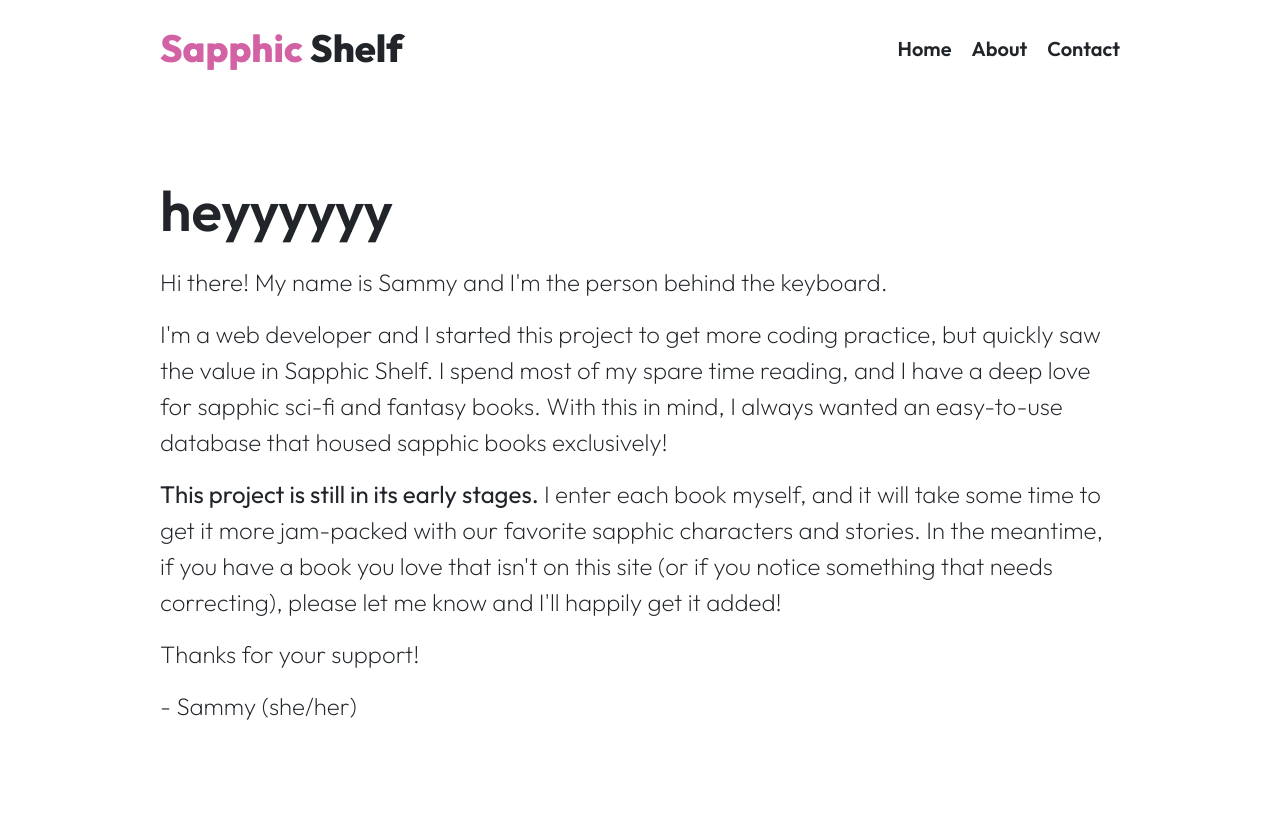
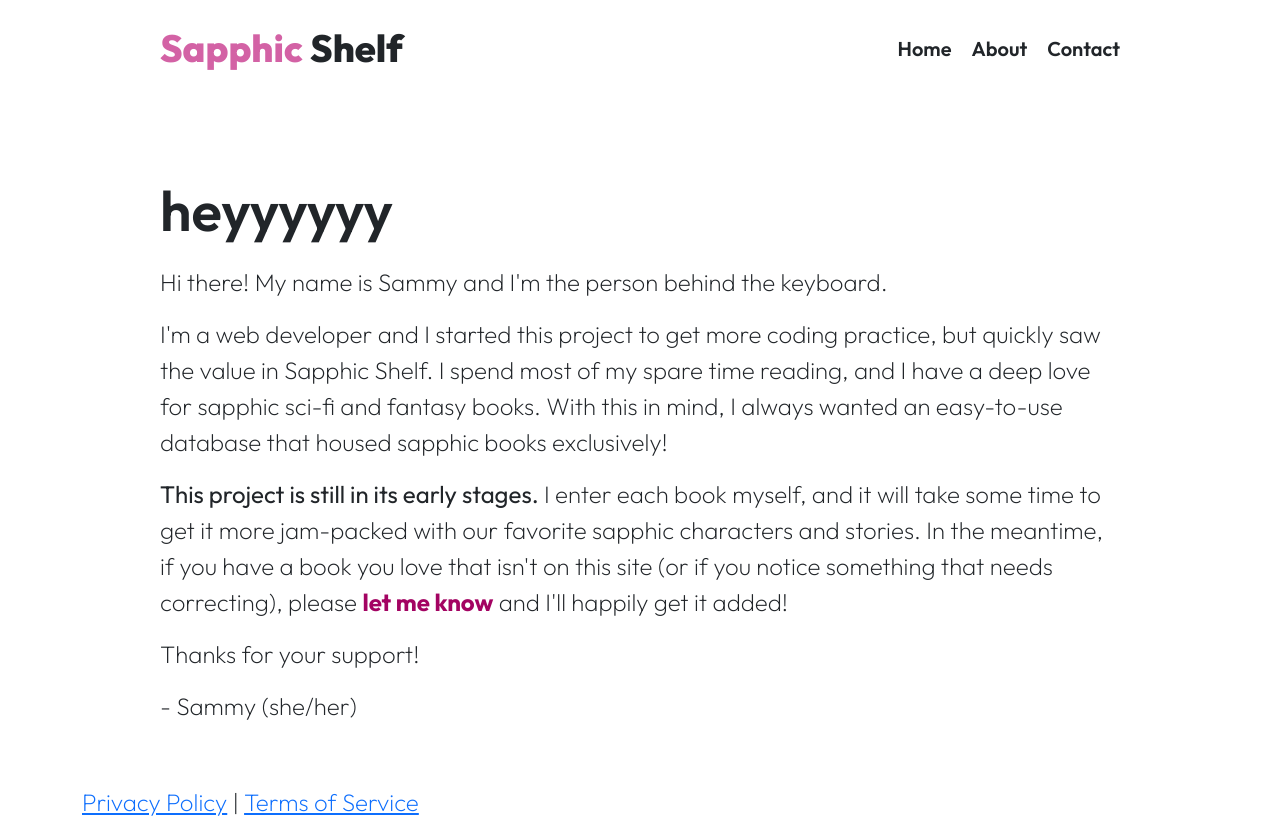
Before and after one commit to sammyweller/sapphic-shelf, a React (Create React App) app: page /about-us in a window 1280 px wide. Before the commit the page ends 800 px from the top, so only its background shows below. Built offline with nearby package versions, Linux system fonts and the light colour scheme.

Commit message:
added footer component

```diff
--- a/src/App.js
+++ b/src/App.js
@@ -11,7 +11,7 @@ import "./index.css";
 function BookApp() {
   return (
     <Router>
-      <Container>
+      <Container className="main-container">
         <nav>
           {/* <div className="home-message">
             <p>
@@ -34,6 +34,13 @@ function BookApp() {
           <Route path="/about-us" element={<AboutUs />} />
           <Route path="/contact-form" element={<ContactForm />} />
         </Routes>
+
+
+        <footer className="footer">
+          <p>
+            <a href="/privacy-policy">Privacy Policy</a> | <a href="/terms-of-service">Terms of Service</a>
+          </p>
+        </footer>
       </Container>
     </Router>
   );
--- a/src/components/about-us/about-us.css
+++ b/src/components/about-us/about-us.css
@@ -9,3 +9,13 @@
 .about-us-section h1 {
     margin-bottom: 20px;
 }
+
+.about-us-section  a {
+    text-decoration: none;
+    color: var(--dark-pink);
+    font-weight: bold;
+}
+
+.about-us-section  a:hover {
+    color: var(--light-pink);
+}
--- a/src/components/about-us/about-us.jsx
+++ b/src/components/about-us/about-us.jsx
@@ -1,4 +1,5 @@
 import React from 'react';
+import { Link } from 'react-router-dom';
 import './about-us.css';
 
 function AboutUs() {
@@ -14,7 +15,7 @@ function AboutUs() {
                  I'm a web developer and I started this project to get more coding practice, but quickly saw the value in Sapphic Shelf. I spend most of my spare time reading, and I have a deep love for sapphic sci-fi and fantasy books. With this in mind, I always wanted an easy-to-use database that housed sapphic books exclusively!
             </p>
             <p>
-                <strong>This project is still in its early stages.</strong> I enter each book myself, and it will take some time to get it more jam-packed with our favorite sapphic characters and stories. In the meantime, if you have a book you love that isn't on this site (or if you notice something that needs correcting), please let me know and I'll happily get it added!
+                <strong>This project is still in its early stages.</strong> I enter each book myself, and it will take some time to get it more jam-packed with our favorite sapphic characters and stories. In the meantime, if you have a book you love that isn't on this site (or if you notice something that needs correcting), please <Link to="/contact-form">let me know</Link> and I'll happily get it added!
             </p>
             <p>
                 Thanks for your support!
--- a/src/components/contact-form/contact-form.jsx
+++ b/src/components/contact-form/contact-form.jsx
@@ -1,9 +1,13 @@
-import React from 'react';
+import React, { useEffect }  from 'react';
 import { useForm, ValidationError } from '@formspree/react';
 import './contact-form.css';
 
 function ContactForm() {
   const [state, handleSubmit] = useForm("mjkbayjn");
+
+  useEffect(() => {
+    window.scrollTo(0, 0);
+  }, []);
 
   return (
     <div className="contact-form-section">
@@ -11,7 +15,7 @@ function ContactForm() {
         Let's chat!
       </h1>
       <p>
-        Want us to add your favorite book? Saw something on our site that needs correcting? Just want to chat? Reach out today and we'll get back to you as soon as we can.
+        Want us to add your favorite book? Saw something on our site that needs correcting? Just want to chat? Fill out the form below and we'll get back to you as soon as we can.
       </p>
 
       {/* Conditional Success Message */}
--- a/src/index.css
+++ b/src/index.css
@@ -35,10 +35,6 @@ body h2 {
   margin-bottom: 40px;
 }
 
-.container {
-  max-width: none !important;
-  padding: 0;
-}
 /* Button */
 .button {
  padding: 10px 20px;
```
Also changed, not shown: src/data/books.json (+9 -0 lines).
